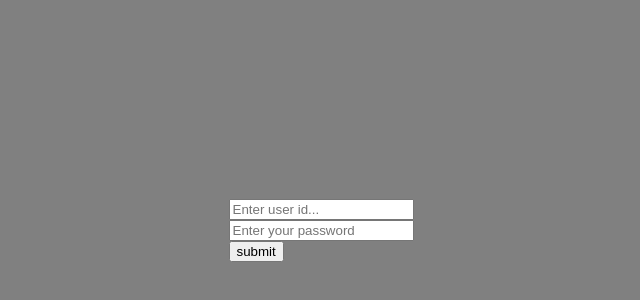
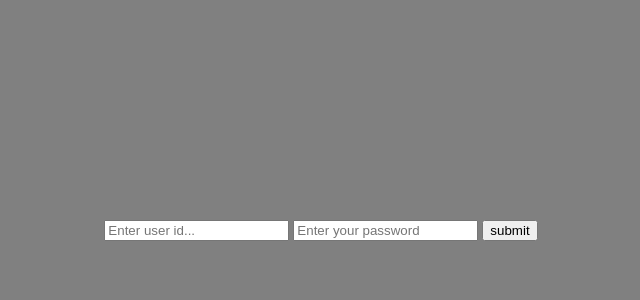
Before and after one commit to Swaing300/Password-Verifier, a plain HTML site: page index.html in a window 1280 px wide. Shown: the part 178-478 px from the top of the page, without its empty margins (319-959 px from the left). Drawn offline with Linux system fonts and the light colour scheme.

Commit message:
Update index.html

```diff
--- a/index.html
+++ b/index.html
@@ -22,8 +22,8 @@
 </head>
 <body>
     <form action="try.html">
-        <input type="text" placeholder="Enter user id..." id="input"><br>
-        <input type="password" name="" placeholder="Enter your password" id="pass"><br>
+        <input type="text" placeholder="Enter user id..." id="input">
+        <input type="password" name="" placeholder="Enter your password" id="pass">
         <input type="submit" value="submit" id="submit">
     </form>
     <script>
```
